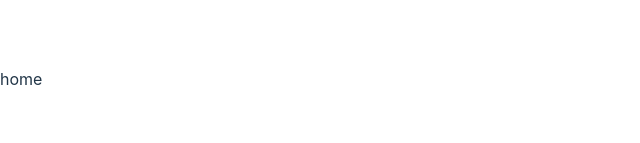
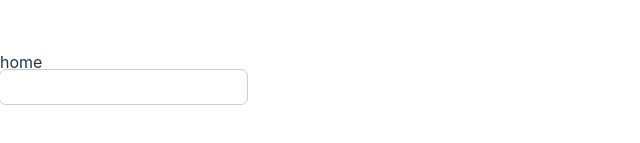
Before and after one commit to zooyaho/wanted-pre-onboarding-challenge-fe-27, a React (Vite) app: page / in a window 1280 px wide. Shown: the part 321-464 px from the top of the page, without its empty margins (0-640 px from the left). Built offline with nearby package versions, Linux system fonts and the light colour scheme.

Commit message:
feat: 공통 Input 컴포넌트 작업
- status에 따른 outline색상 적용
- helper text 영역 추가

```diff
--- a/src/App.jsx
+++ b/src/App.jsx
@@ -1,12 +1,13 @@
-import './App.css'
+import "./App.css";
+import Input from "./components/common/Input/Input";
 
 function App() {
-
   return (
     <>
       <h1>home</h1>
+      <Input />
     </>
-  )
+  );
 }
 
-export default App
+export default App;
--- /dev/null
+++ b/src/components/common/Input/Input.module.css
@@ -0,0 +1,56 @@
+/* input wrapper */
+.input-wrapper {
+  display: flex;
+  flex-direction: column;
+  align-items: flex-start;
+  justify-content: center;
+  gap: 5px;
+}
+
+/* input */
+.input {
+  width: 100%;
+  padding: 8px 10px;
+  border-width: 0;
+  outline: 1px solid transparent;
+  border-radius: 6px;
+  font-size: 16px;
+}
+
+.input:disabled {
+  background-color: #d8d8d8;
+  outline: none;
+  cursor: not-allowed;
+  opacity: 0.5;
+}
+
+.input-default {
+  outline: 1px solid #ccc;
+}
+
+.input-default:focus {
+  outline: 2px solid #818181;
+}
+
+.input-error {
+  outline: 1px solid #ea1b1b;
+}
+
+.input-success {
+  outline: 1px solid #00c400;
+}
+
+/* helper message */
+.helper-text {
+  font-size: 12px;
+}
+
+.helper-text-default {
+  color: #6e6e6e;
+}
+.helper-text-error {
+  color: #ea1b1b;
+}
+.helper-text-success {
+  color: #00c400;
+}
--- /dev/null
+++ b/src/components/common/Input/Input.tsx
@@ -0,0 +1,34 @@
+import { InputHTMLAttributes } from "react";
+import styles from "./Input.module.css";
+
+interface InputPropsType extends InputHTMLAttributes<HTMLInputElement> {
+  status?: "default" | "error" | "success";
+  helperMessage?: string;
+}
+
+function Input({
+  status = "default",
+  helperMessage,
+  ...props
+}: InputPropsType) {
+  return (
+    <div className={styles["input-wrapper"]}>
+      <input
+        type="text"
+        className={`${styles.input} ${styles[`input-${status}`]}`}
+        {...props}
+      />
+      {helperMessage && (
+        <p
+          className={`${styles["helper-text"]} ${
+            styles[`helper-text-${status}`]
+          }`}
+        >
+          {helperMessage}
+        </p>
+      )}
+    </div>
+  );
+}
+
+export default Input;
```
